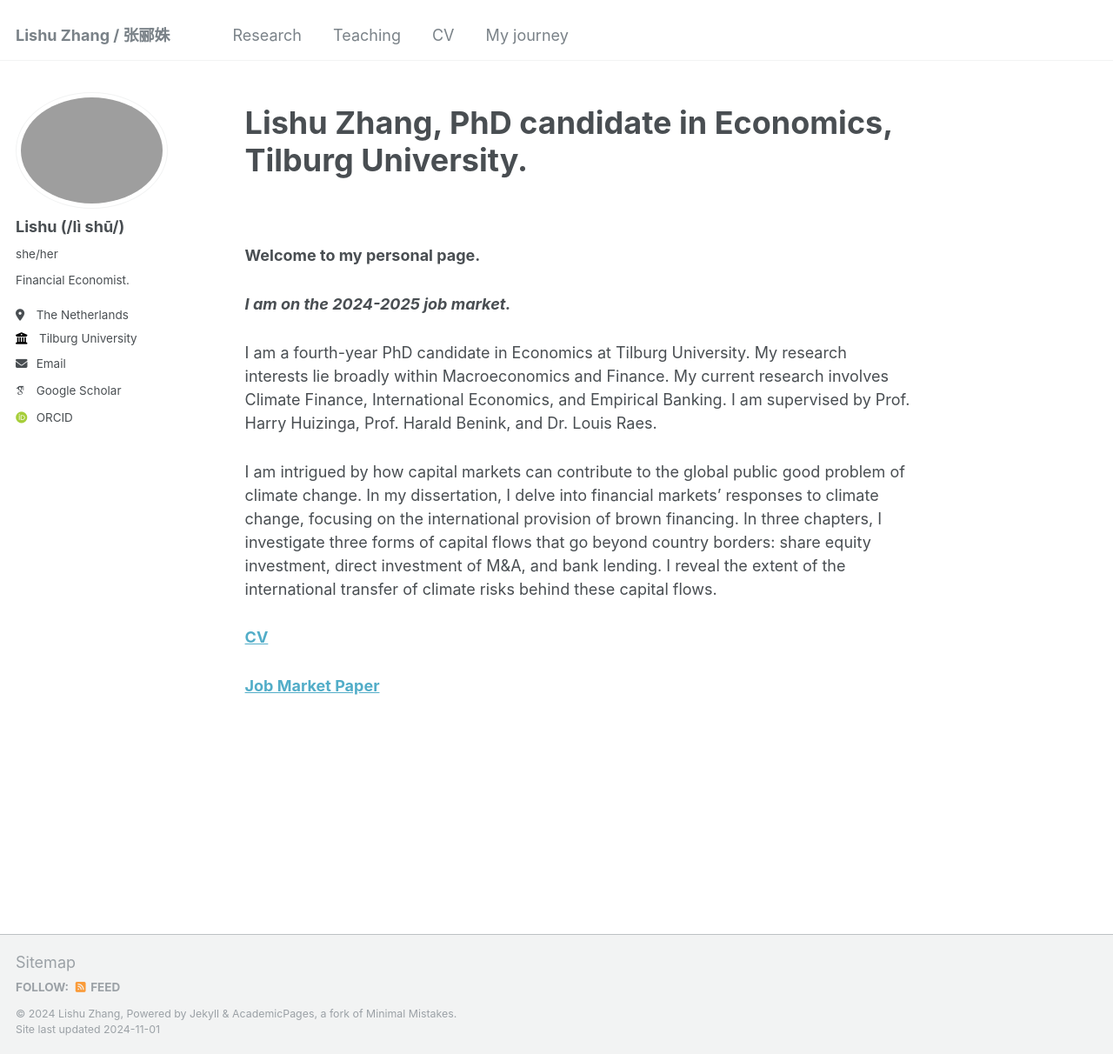
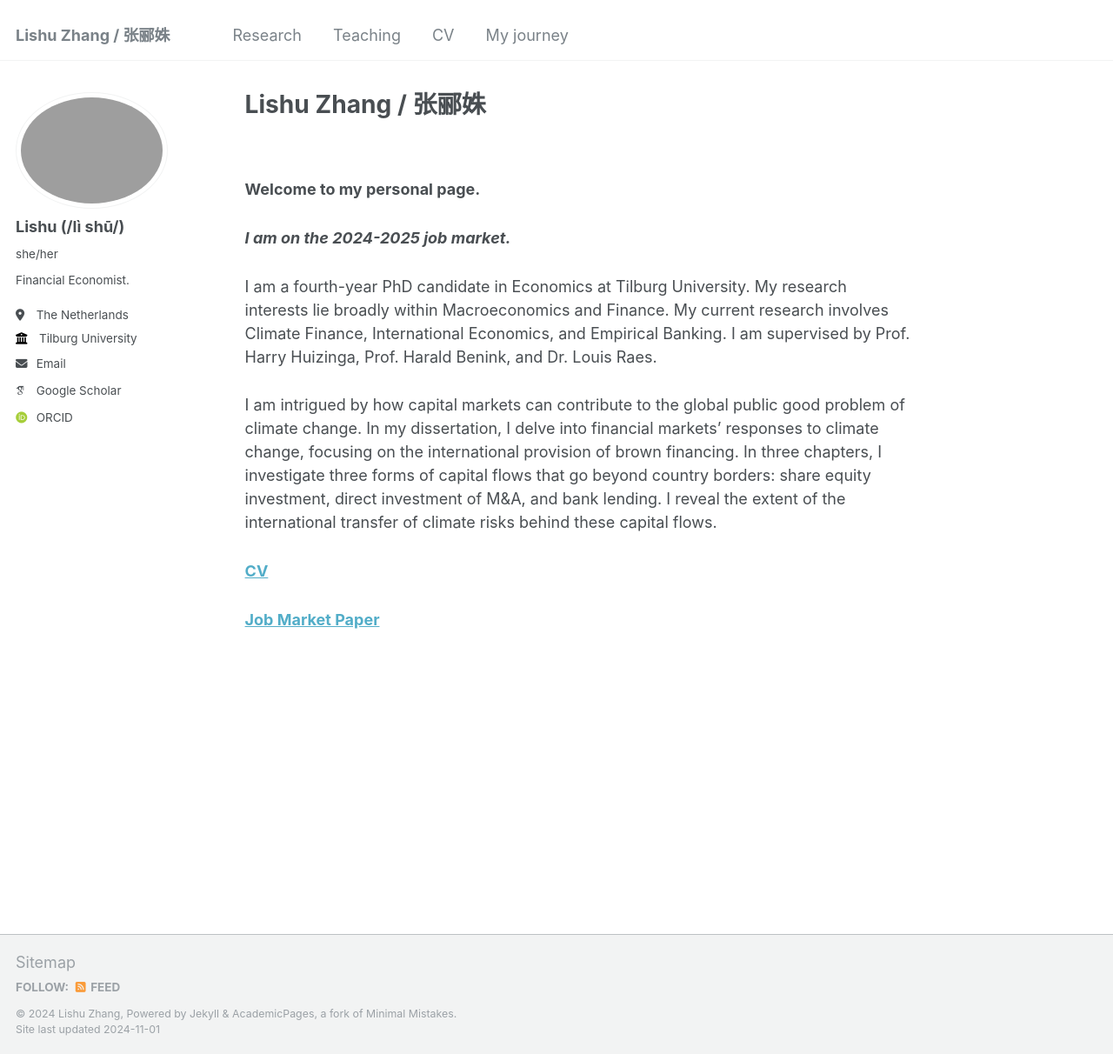
Before and after one commit to LishuZ/LishuZ.github.io, a Jekyll site: the page built from _pages/about.md, in a window 1280 px wide and 1212 px high. Shown: the whole window at 87% size. Built offline with Jekyll 4.4.1, drawn with Linux system fonts in a browser that asks for light colours; some web fonts are replaced.

Commit message:
Update about.md

```diff
--- a/_pages/about.md
+++ b/_pages/about.md
@@ -1,6 +1,6 @@
 ---
 permalink: /
-title: "<h1 style='font-size: 2em; font-weight: bold;'>Lishu Zhang, PhD candidate in Economics, Tilburg University.</h1>"
+title: "Lishu Zhang / 张郦姝"
 author_profile: true
 redirect_from:
   - /about/
```
